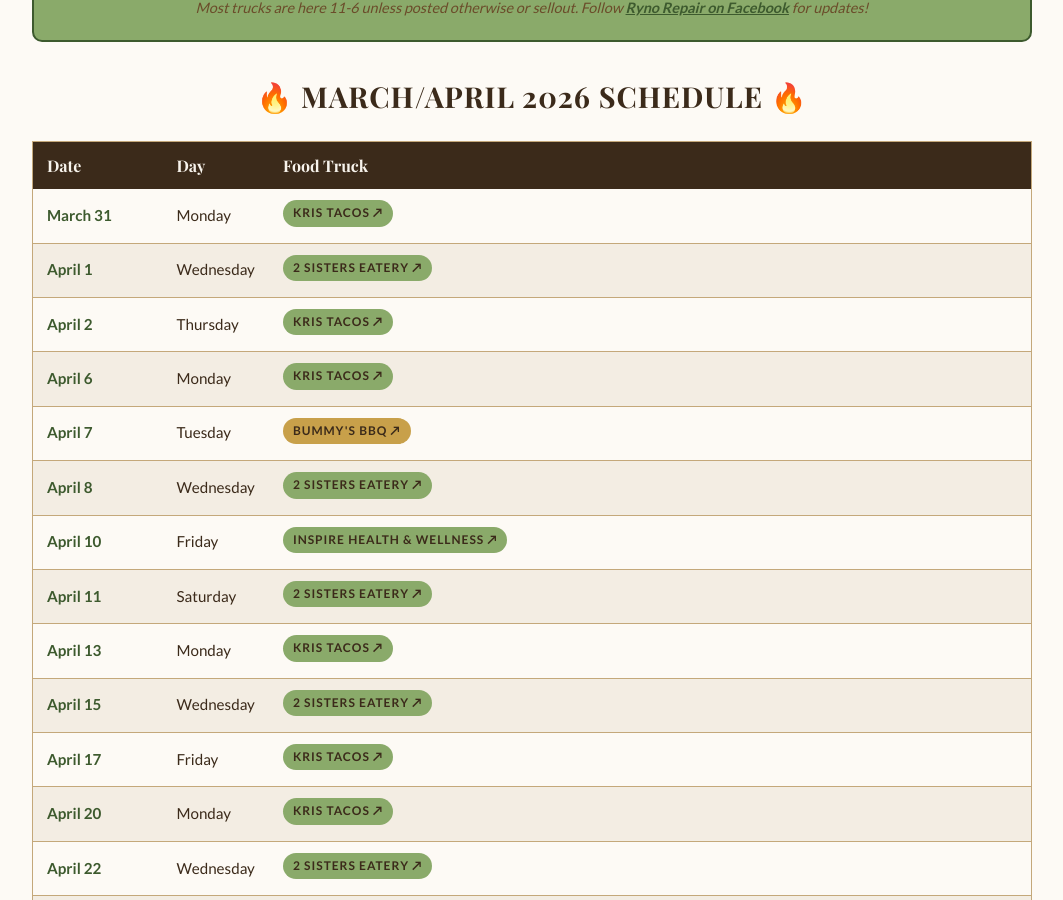
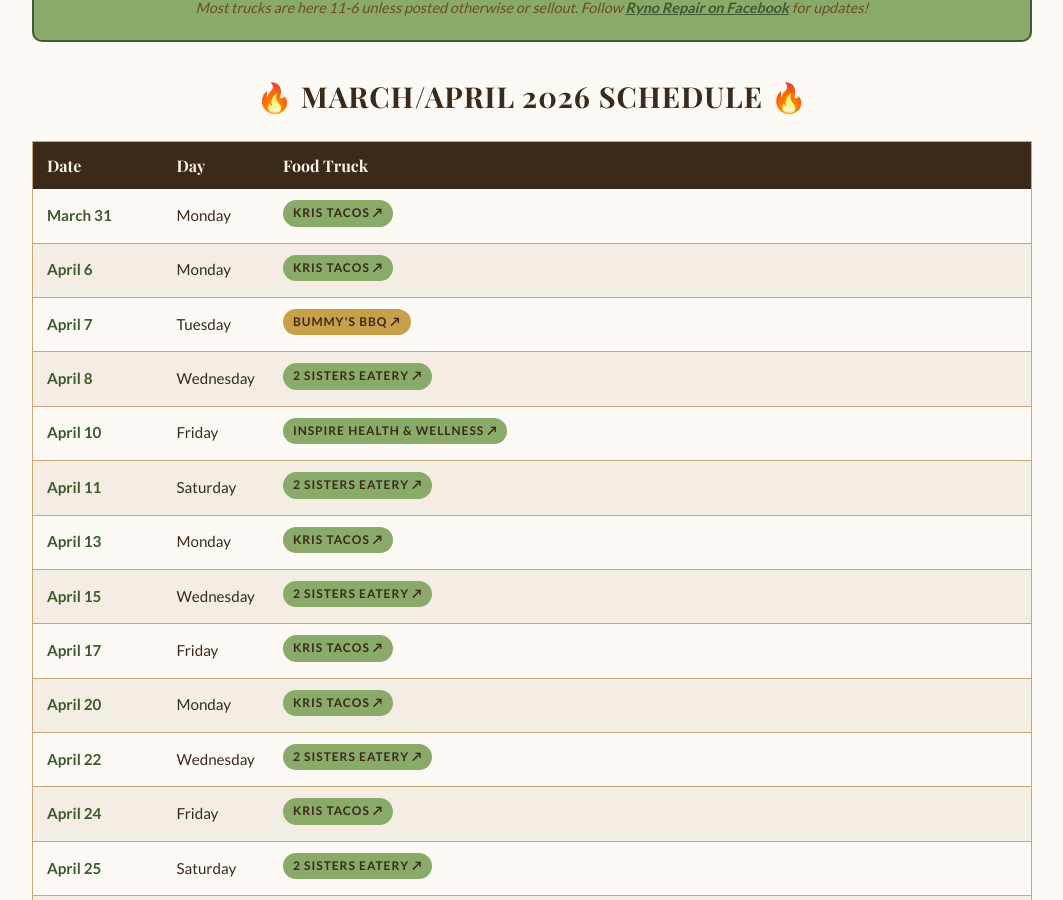
Before and after one commit to blueearthcommunitymarket/blueearthcommunitymarket.github.io, a Jekyll site: the page built from ryno-food-lot/index.html, in a window 1280 px wide and 900 px high, scrolled down 859 px. Shown: the whole window, without its empty margins (108-1171 px from the left). Built offline with Jekyll 4.4.1, drawn with Linux system fonts in a browser that asks for light colours; some web fonts are replaced.

Commit message:
Remove past dates from food truck calendar
Removed April 1-2, 2026 (already passed as of April 2)
Calendar now shows only upcoming food truck dates

Next upcoming: April 6 (Monday) - Kris Tacos

```diff
--- a/ryno-food-lot/index.html
+++ b/ryno-food-lot/index.html
@@ -233,8 +233,7 @@
             </thead>
             <tbody>
                 <tr><td class="race-date">March 31</td><td>Monday</td><td><span class="tag"><a href="https://www.facebook.com/share/1AquB7sxYj/?mibextid=wwXIfr" target="_blank" rel="noopener" style="color:inherit;text-decoration:none;">Kris Tacos ↗</a></span></td></tr>
-                <tr><td class="race-date">April 1</td><td>Wednesday</td><td><span class="tag"><a href="https://www.facebook.com/share/18GUPLUwMf/?mibextid=wwXIfr" target="_blank" rel="noopener" style="color:inherit;text-decoration:none;">2 Sisters Eatery ↗</a></span></td></tr>
-                <tr><td class="race-date">April 2</td><td>Thursday</td><td><span class="tag"><a href="https://www.facebook.com/share/1AquB7sxYj/?mibextid=wwXIfr" target="_blank" rel="noopener" style="color:inherit;text-decoration:none;">Kris Tacos ↗</a></span></td></tr>
+
                 <tr><td class="race-date">April 6</td><td>Monday</td><td><span class="tag"><a href="https://www.facebook.com/share/1AquB7sxYj/?mibextid=wwXIfr" target="_blank" rel="noopener" style="color:inherit;text-decoration:none;">Kris Tacos ↗</a></span></td></tr>
                 <tr><td class="race-date">April 7</td><td>Tuesday</td><td><span class="tag tag-gold"><a href="https://www.facebook.com/share/1GXr44CKx8/?mibextid=wwXIfr" target="_blank" rel="noopener" style="color:inherit;text-decoration:none;">Bummy's BBQ ↗</a></span></td></tr>
                 <tr><td class="race-date">April 8</td><td>Wednesday</td><td><span class="tag"><a href="https://www.facebook.com/share/18GUPLUwMf/?mibextid=wwXIfr" target="_blank" rel="noopener" style="color:inherit;text-decoration:none;">2 Sisters Eatery ↗</a></span></td></tr>
```
